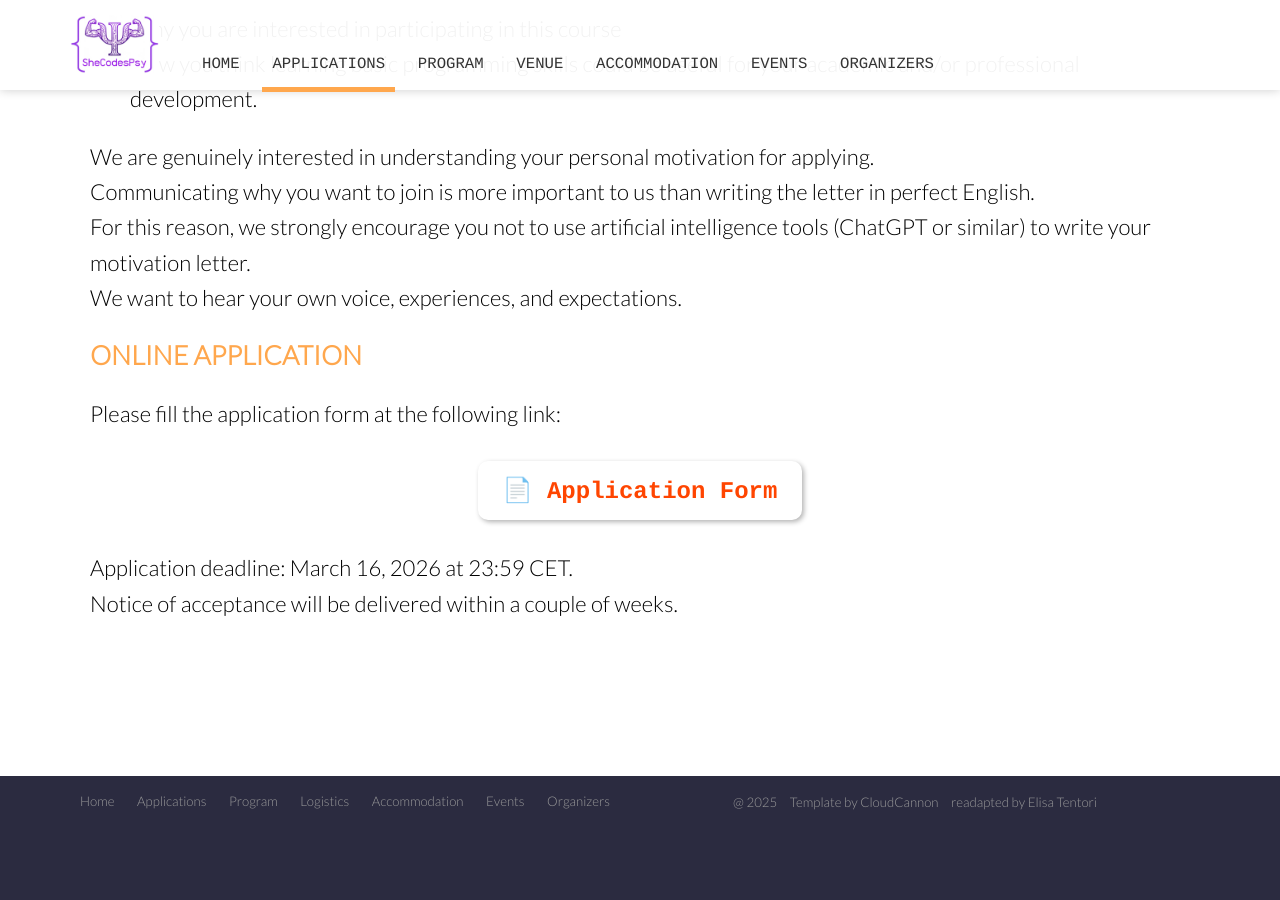
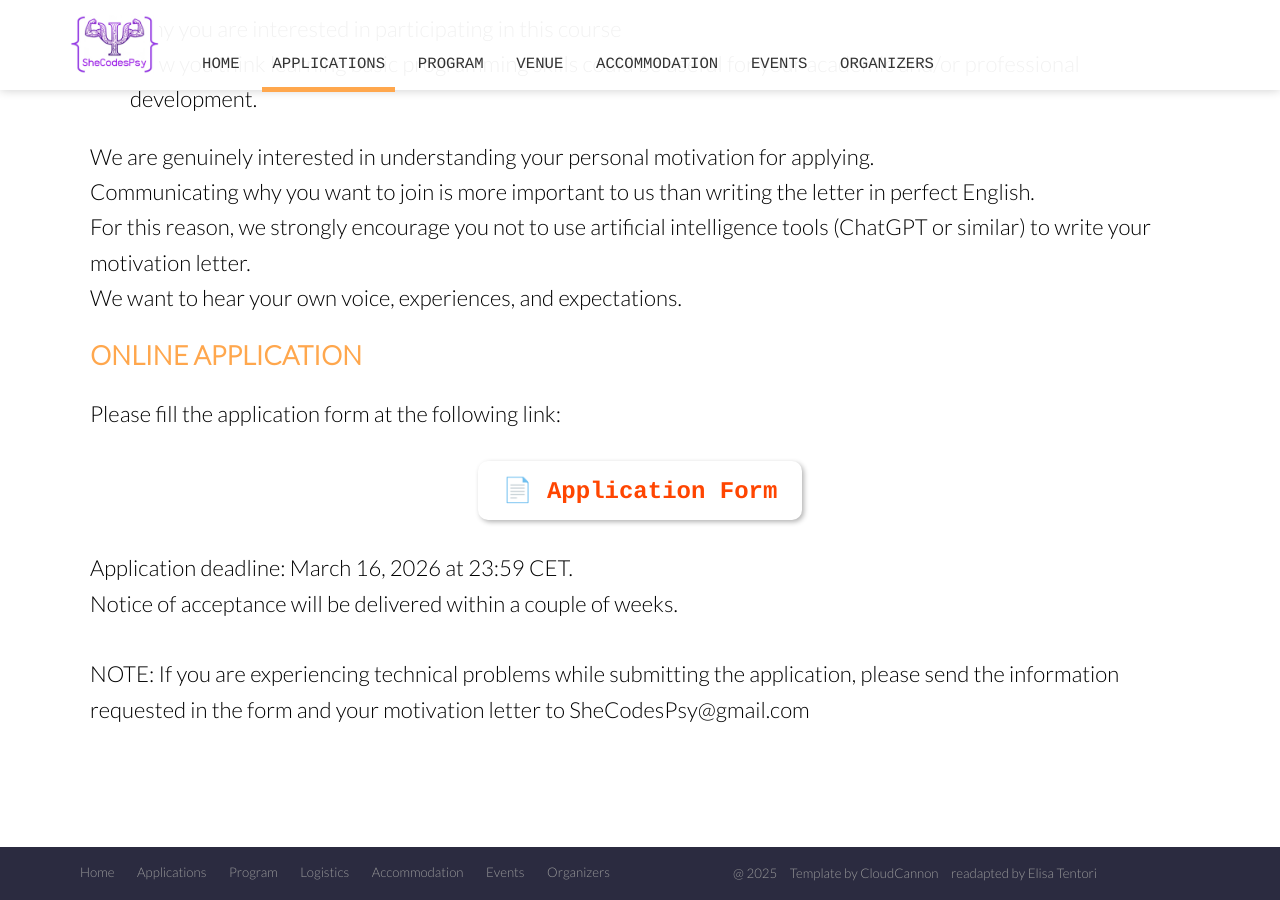
Before and after one commit to shecodespsy/shecodespsy.github.io, a Jekyll site: the page built from registration.html, in a window 1280 px wide and 900 px high, scrolled down 778 px. Built offline with Jekyll 4.4.1, drawn with Linux system fonts in a browser that asks for light colours; nearby versions of some CDN libraries; before the commit the page ends 1607 px from its top, so only the background shows below that.

Commit message:
application

```diff
--- a/registration.html
+++ b/registration.html
@@ -212,6 +212,8 @@ image: /images/background/alhambra.png
                     Application deadline: <span>March 16, 2026</span> at 23:59 CET.<br>
                     Notice of acceptance will be delivered within a couple of weeks.
                     <br><br>
+                    NOTE: If you are experiencing technical problems while submitting the application,
+                    please send the information requested in the form and your motivation letter to SheCodesPsy@gmail.com
                 </p>
 
 
```
